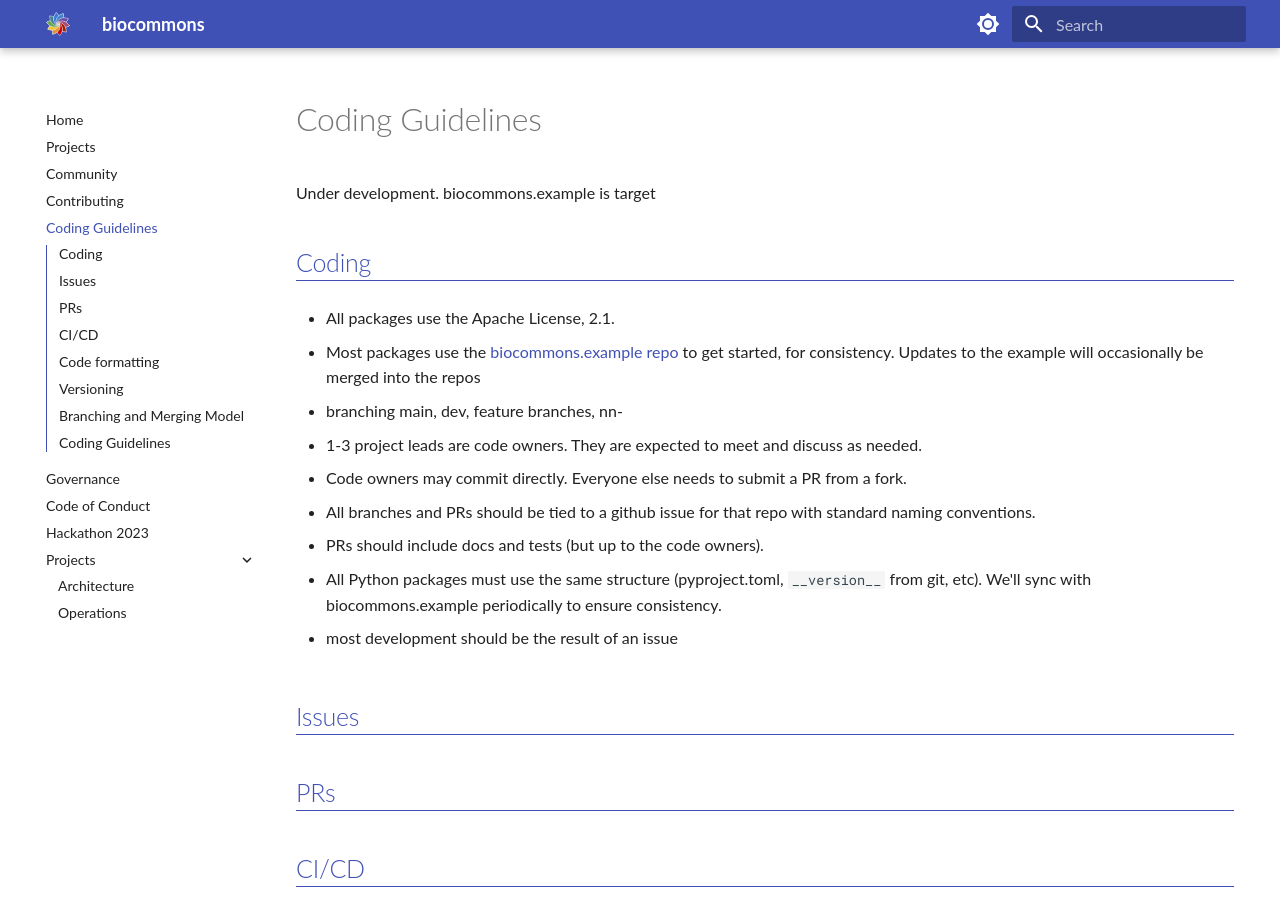
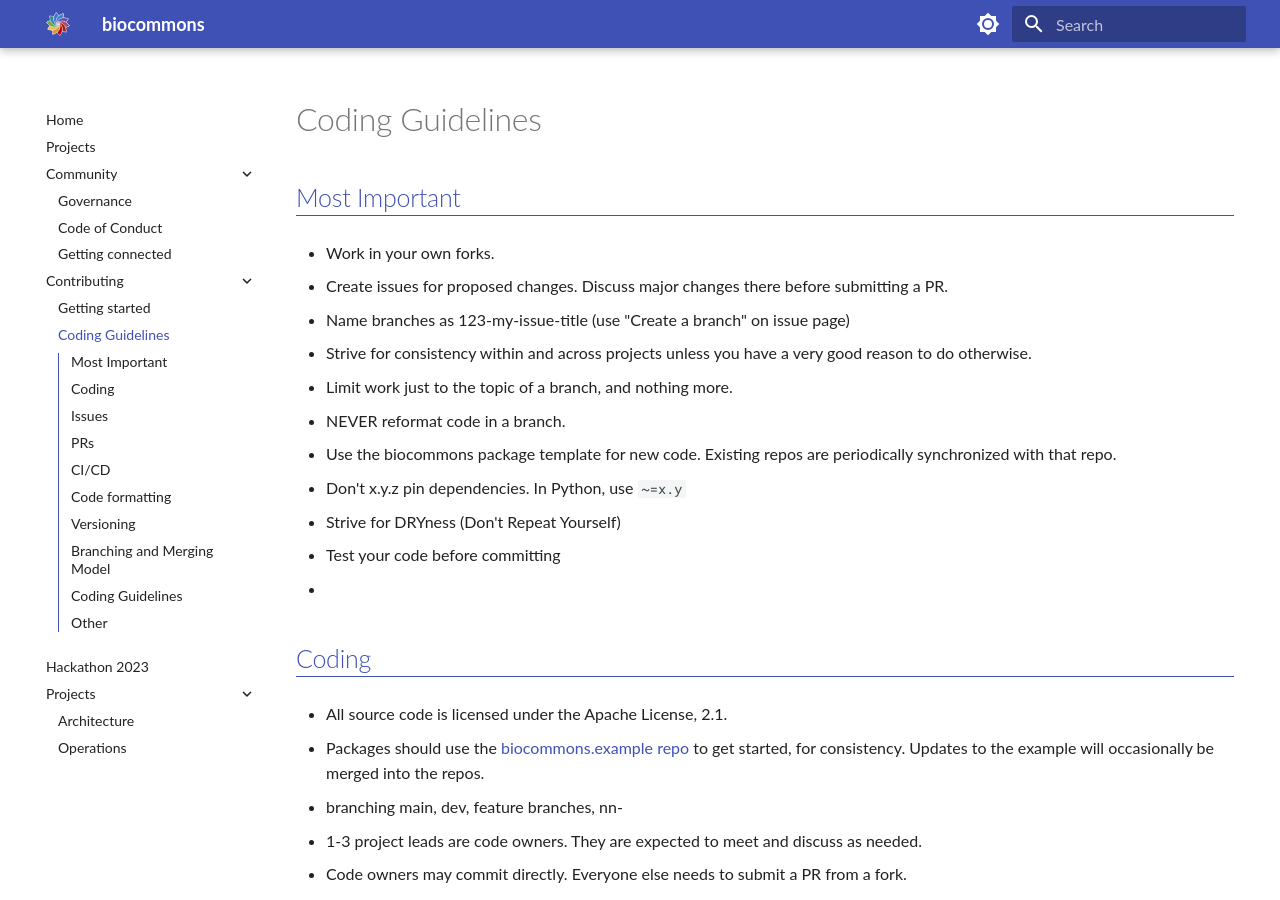
Before and after one commit to biocommons/biocommons.github.io, an MkDocs documentation site: the page built from docs/contributing/coding-guidelines.md, in a window 1280 px wide and 900 px high. Built offline with MkDocs 1.6.1 and Material for MkDocs 9.7.7, drawn with Linux system fonts in a browser that asks for light colours; some of the changed text lies outside the part shown.

Commit message:
checkpoint

```diff
--- a/docs/coding-guidelines.md
+++ b/docs/contributing/coding-guidelines.md
@@ -1,15 +1,39 @@
 # Coding Guidelines
 
-Under development. biocommons.example is target
+## Most Important
+
+- Work in your own forks.
+
+- Create issues for proposed changes.  Discuss major changes there before submitting a PR.
+
+- Name branches as 123-my-issue-title (use "Create a branch" on issue page)
+
+- Strive for consistency within and across projects unless you have a very good reason to do
+  otherwise.
+
+- Limit work just to the topic of a branch, and nothing more.
+
+- NEVER reformat code in a branch.
+
+- Use the biocommons package template for new code.  Existing repos are periodically synchronized
+  with that repo.
+
+- Don't x.y.z pin dependencies. In Python, use `~=x.y`
+
+- Strive for DRYness (Don't Repeat Yourself)
+
+- Test your code before committing
+
+-
 
 
 ## Coding
 
-- All packages use the Apache License, 2.1.
+- All source code is licensed under the Apache License, 2.1.
 
-- Most packages use the [biocommons.example
+- Packages should use the [biocommons.example
   repo](https://github.com/biocommons/biocommons.example) to get started, for consistency.  Updates
-  to the example will occasionally be merged into the repos
+  to the example will occasionally be merged into the repos.
 
 - branching main, dev, feature branches, nn-
 
@@ -46,7 +70,7 @@ git tags in order to ensure that released software always corresponds to a git t
 
 ## Branching and Merging Model
 
-![Branching Strategy](/images/branching-strategy.drawio.svg){.right}
+![Branching Strategy](branching-strategy.drawio.svg){.right}
 
 - main is the release branch.
 - release-specific branches, branched off of main and named as x.y, support concurrent
@@ -97,3 +121,10 @@ Pull requests
 Review criteria
 
 Tagging, releasing, changelogs
+
+
+## Other
+
+- We support most recent 3 Python releases; https://devguide.python.org/versions/
+    - 3.9, 3.10, 3.11 now
+    - drop 3.9 and add 3.12 when 3.12 is available
```
Also changed, not shown: docs/community/index.md (renamed from docs/community.md, +1 -1 lines), docs/contributing/index.md (renamed from docs/contributing.md, +2 -2 lines), docs/index.md (+1 -1 lines), docs/.pages, docs/community/.pages (added), docs/community/code-of-conduct.md (renamed from docs/code-of-conduct.md), docs/community/getting-connected.md (added), docs/community/governance.md (renamed from docs/governance.md), docs/contributing/.pages (added), docs/contributing/getting-started.md (added).
